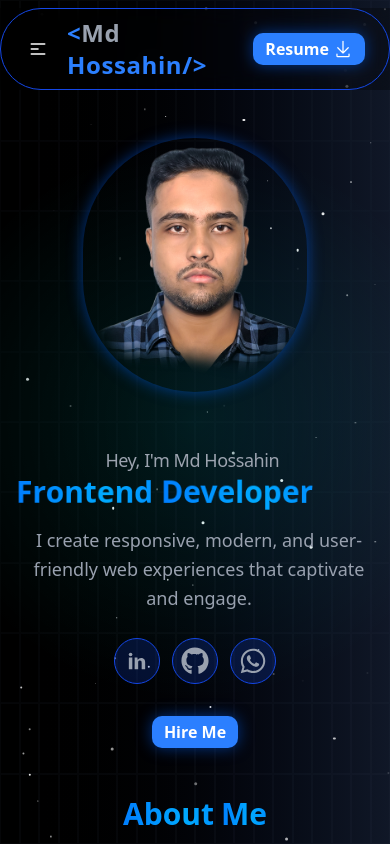
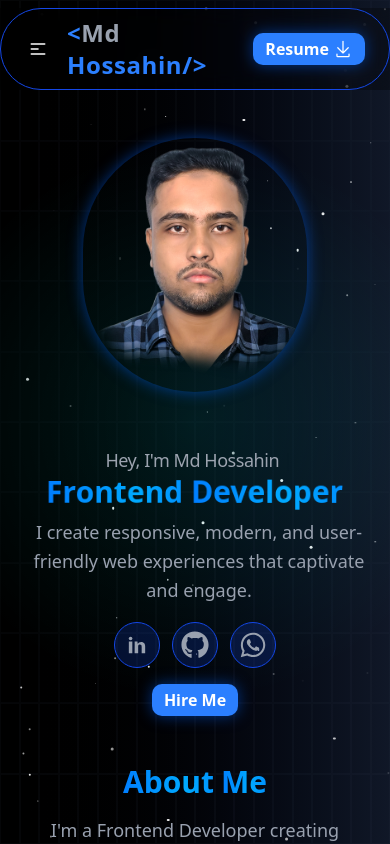
Before and after one commit to Hossahin/md_hossahin_frontend_developer, a Next.js app: page / in a window 390 px wide. Shown: the top 844 px of the page. Built offline with nearby package versions, Linux system fonts and the light colour scheme.

Commit message:
style: modify Hero section spacing

```diff
--- a/src/app/page.tsx
+++ b/src/app/page.tsx
@@ -34,7 +34,7 @@ const page = () => {
             <Skills />
           </Animation>
 
-          <Animation type="slideLeft" duration={1.3} delay={0.3}>
+          <Animation type="scale" duration={1.3} delay={0.3}>
             <PortfolioShowcase />
           </Animation>
 
@@ -42,7 +42,7 @@ const page = () => {
             <MyGitHubCalendar />
           </Animation>
 
-          <Animation type="rotate" duration={1.2} delay={0.3}>
+          <Animation type="scale" duration={1.2} delay={0.3}>
             <ContactSection />
           </Animation>
         </main>
--- a/src/components/HeroSection.tsx
+++ b/src/components/HeroSection.tsx
@@ -27,21 +27,23 @@ const HeroSection = () => {
             className="text-lg lg:text-xl pl-2"
           />
 
+          <div className="flex justify-center md:justify-start w-full mx-auto">
             <BlurText
               text="Frontend Developer"
               delay={150}
               animateBy="words"
               direction="top"
-            className="text-3xl sm:text-4xl md:text-5xl lg:text-6xl xl:text-7xl font-extrabold md:w-full"
+              className="text-3xl sm:text-4xl md:text-5xl lg:text-6xl xl:text-7xl font-extrabold"
             />
           </div>
+        </div>
 
-        <p className="pl-2 mt-4 text-lg lg:text-xl leading-relaxed text-gray-400 w-full sm:w-11/12 md:w-10/12 lg:w-4/5 mx-auto md:mx-0">
+        <p className="pl-2 mt-2 text-lg lg:text-xl leading-relaxed text-gray-400 w-full sm:w-11/12 md:w-10/12 lg:w-4/5 mx-auto md:mx-0">
           I create responsive, modern, and user-friendly web experiences that
           captivate and engage.
         </p>
 
-        <div className="mt-6 sm:mt-8 flex justify-center md:justify-start gap-3 sm:gap-4">
+        <div className="mt-4 flex justify-center md:justify-start gap-3 sm:gap-4">
           <Link
             href={"https://www.linkedin.com/in/hossahin/"}
             target="_blank"
@@ -68,7 +70,7 @@ const HeroSection = () => {
           </Link>
         </div>
 
-        <div className="mt-8 sm:mt-10 flex justify-center md:justify-start">
+        <div className="mt-4 flex justify-center md:justify-start">
           <HireMe />
         </div>
       </div>
```
Lines whose indentation alone changed are shown as unchanged.
